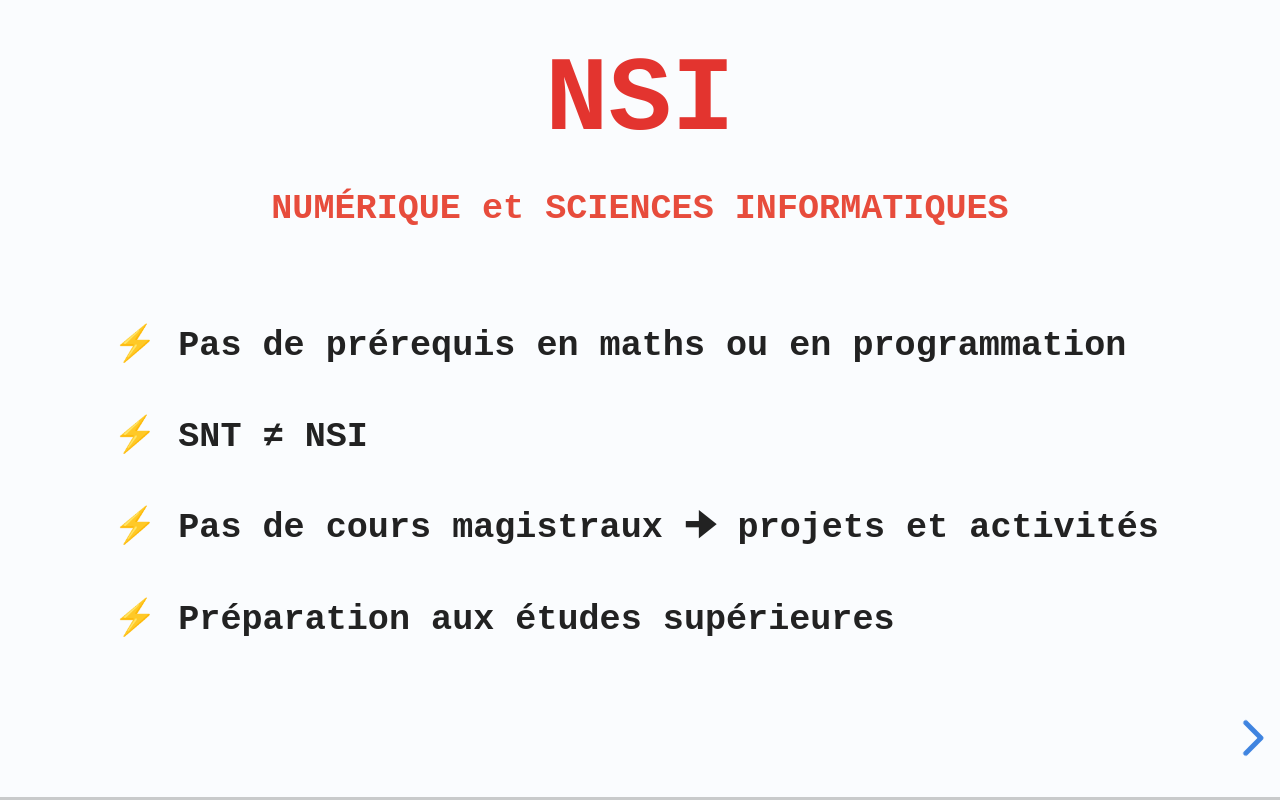
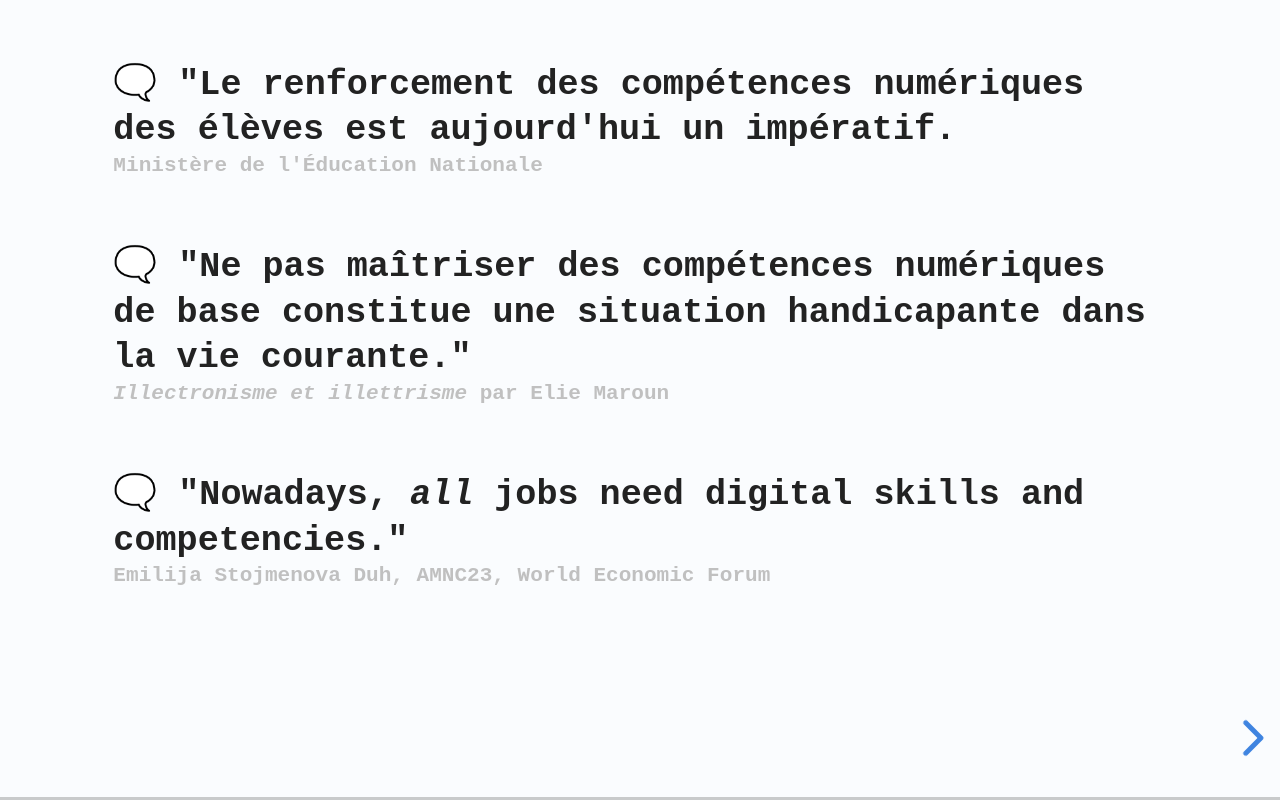
Before and after one commit to lfitokyo-nsi/presentation-nsi-2de, a website: page docs/index.html in a window 1280 px wide. Drawn offline with Linux system fonts and the light colour scheme.

Commit message:
maj citations

```diff
--- a/docs/index.html
+++ b/docs/index.html
@@ -26,25 +26,20 @@
 					<section data-markdown>
 						<textarea data-template>
 
-							# NSI
-							<div style="text-align:center;color:#e74c3c">NUMÉRIQUE et SCIENCES INFORMATIQUES</div>
-
-							<br />
 							<br />
 
-							⚡  Pas de prérequis en maths ou en programmation
+							🗨️ "Le renforcement des compétences numériques des élèves est aujourd'hui un impératif.
+							<br /><small style="color:silver">Ministère de l'Éducation Nationale</small>
 
 							<br />
 
-							⚡  SNT ≠ NSI
+							🗨️ "Ne pas maîtriser des compétences numériques de base constitue une situation handicapante dans la vie courante."
+							<br /><small style="color:silver">*Illectronisme et illettrisme* par Elie Maroun</small>
 
 							<br />
 
-							⚡  Pas de cours magistraux 🠊 projets et activités
-
-							<br />
-
-							⚡  Préparation aux études supérieures
+							🗨️ "Nowadays, *all* jobs need digital skills and competencies."
+							<br /><small style="color:silver">Emilija Stojmenova Duh, AMNC23, World Economic Forum</small>
 
 						</textarea>
 					</section>
@@ -247,11 +242,19 @@
 
 							<br />
 
-							* 🗺️ Sorties cartographie & "open data"
-							* 😺 🐍 Nuit du c0de
 							* 🔬 Visites de laboratoires / fablab
-							* 🤖 Ateliers robotique
+							<br />
+							<br />
+							* 🤖 Ateliers robotique / IA
+							<br />
+							<br />
+							* 😺 🐍 Nuit du Code
+							<br />
+							<br />
 							* 🎙️ Conférences
+							<br />
+							<br />
+							* ...
 
 						</textarea>
 					</section>
```
